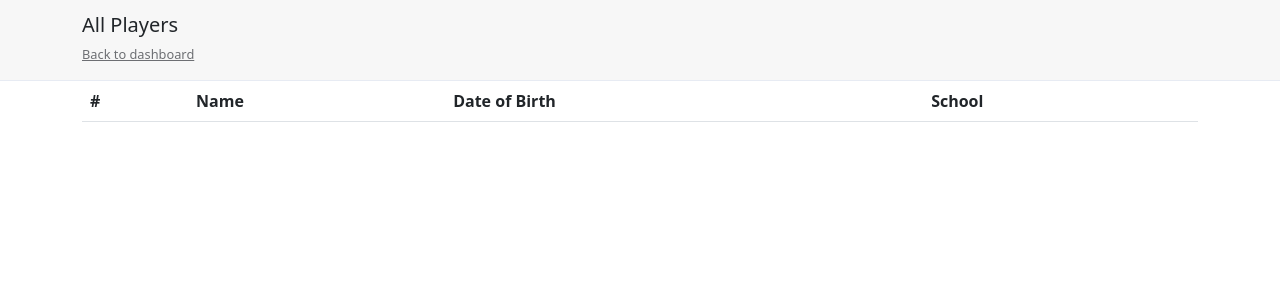
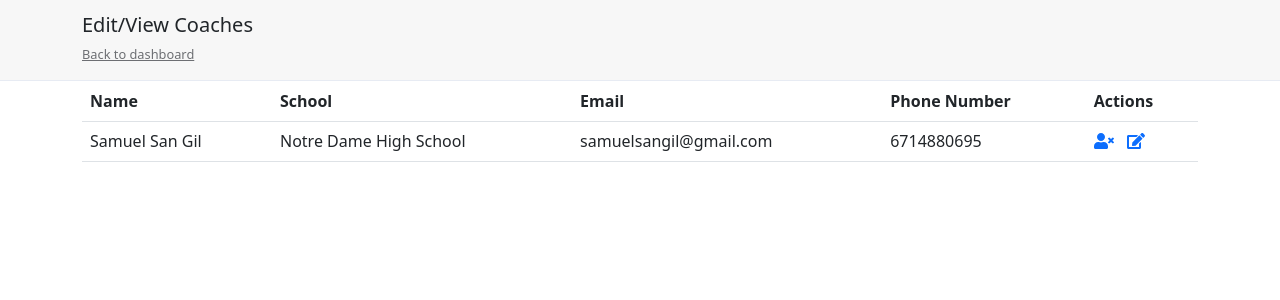
Before and after one commit to vsangil/football-for-schools-2, a Flask app: page /admin/players-and-coaches/view?data_type=coaches in a window 1280 px wide. Shown: the part 62-362 px from the top of the page. Run offline with Flask 2, Linux system fonts and the light colour scheme; a user stored in the database is signed in; data comes from the database, SQL or seed files in the repository; lists and menus that the app fills with data are empty; some libraries are stand-ins or nearby versions.

Commit message:
Make view.html dynamic to show player or coach data, update admin.html for correct url_for links, update main.py for proper logic for view.html.

```diff
--- a/main.py
+++ b/main.py
@@ -294,8 +294,20 @@
 
 @app.route('/admin/players-and-coaches/view')
 def view():
+    data_type = request.args.get('data_type')
+    hide_header = False
 
-    return render_template('view.html')
+    if data_type == "coaches":
+        items = db.session.query(Coach).all()
+        header = "Edit/View Coaches"
+        players = False
+
+    else:
+        players = True
+        header = "All Players"
+        items = db.session.query(Player).all()
+
+    return render_template('view.html', players=players, items=items, hide_header=hide_header, header=header)
 
 
 @app.route('/admin/add_coach')
--- a/templates/view.html
+++ b/templates/view.html
@@ -1,24 +1,48 @@
 {% include 'header2.html' %}
-<div class="manage-account-header" class="container-fluid">
-    <div class="container">
-        <h5>All Players</h5>
-        {% if current_user.admin == 1: %}
-        <a class="back-to" href="{{url_for('admin_view')}}"><p>Back to dashboard</p></a>
-        {% else: %}
-        <a class="back-to" href="{{url_for('coach_view')}}"><p>Back to dashboard</p></a>
-        {% endif %}
-    </div>
-</div>
+
 <div class="container-fluid">
     <div class="container">
         <table class="table">
+            {% if players: %}
             <tr>
-                <th scope="col">#</th>
                 <th scope="col">Name</th>
                 <th scope="col">Date of Birth</th>
                 <th scope="col">School</th>
             </tr>
+                {% for item in items: %}
+             <tr>
+                    <td>{{item.name}}</td>
+                    <td>{{item.born_in}}</td>
+                    <td>{{item.school}}</td>
+                  </tr>
+                {% endfor %}
+            {% else: %}
+            <tr>
+                <th scope="col">Name</th>
+                <th scope="col">School</th>
+                <th scope="col">Email</th>
+                <th scope="col">Phone Number</th>
+                <th scope="col">Actions</th>
+                <tr>
+                {% for item in items: %}
+                    {% if item.school != 'Admin': %}
+                <tr>
+                    <td>{{item.first_name}} {{item.last_name}}</td>
+                    <td>{{item.school}}</td>
+                    <td>{{item.id}}</td>
+                    <td>{{item.phone_number}}</td>
+                    <td>
+                        <a class="action-icons" href="#"><i class="fas fa-user-times"></i></a>
+                        <a class="action-icons" href="#"><i class="fas fa-edit"></i></a>
+                    </td>
+            </tr>
+                {% endif %}
+                {% endfor %}
+            </tr>
+            {% endif %}
         </table>
+
+
     </div>
 </div>
 
```
Also changed, not shown: templates/admin.html (+4 -4 lines).
